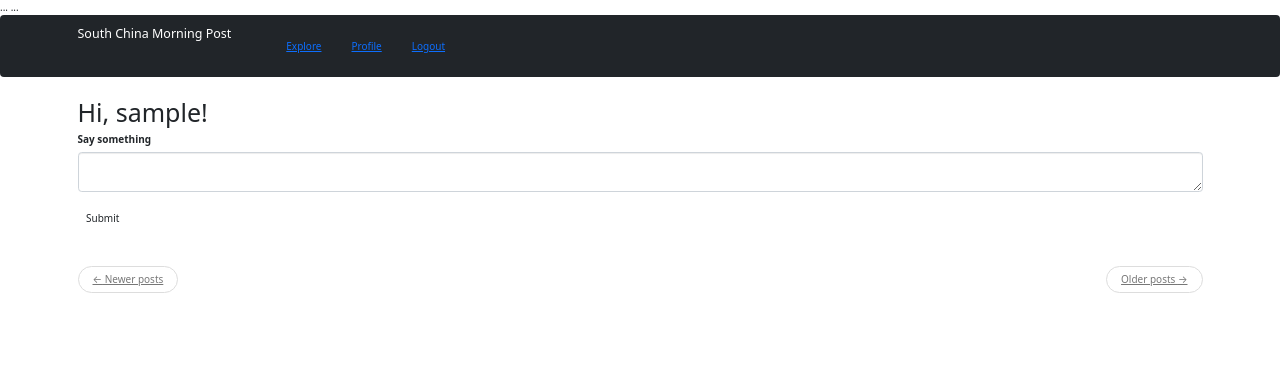
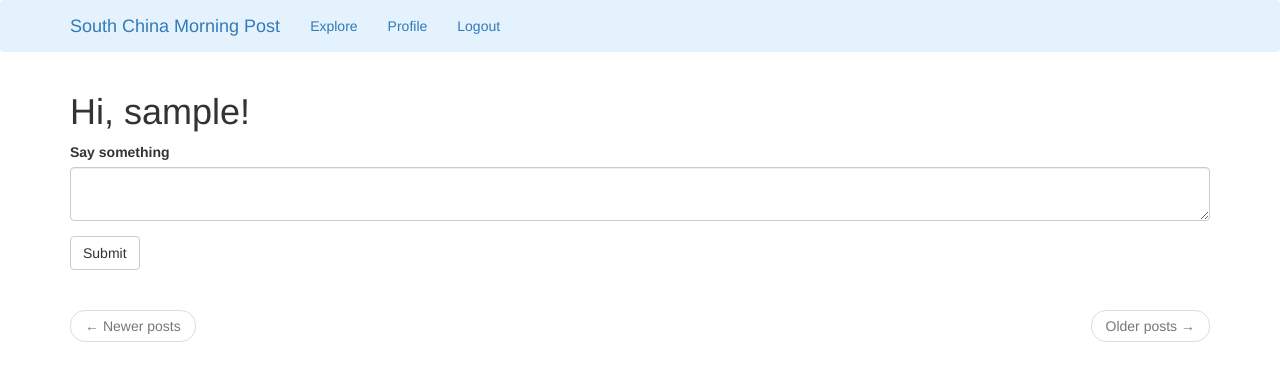
Before and after one commit to AlanChau132/EA, a Flask app: page / in a window 1280 px wide. Shown: the top 381 px of the page. Run offline with Flask 3, Linux system fonts and the light colour scheme; the visitor is signed in with stand-in values (Sample User, id 1); data comes from the database, SQL or seed files in the repository; data that the repository does not hold is empty; some libraries are stand-ins or nearby versions.

Commit message:
changes style

```diff
--- a/app/templates/base.html.j2
+++ b/app/templates/base.html.j2
@@ -7,12 +7,8 @@
 {% endif %}
 {% endblock %}
 {% block navbar %}
-<head>
-    ...
-    <link href="{{ url_for('static', filename='styles.css') }}" rel="stylesheet">
-    ...
-</head>
-<nav class="navbar navbar-expand-lg navbar-dark bg-dark">
+
+<nav class="navbar" style="background-color: #e3f2fd;">
     <div class="container">
         <div class="navbar-header">
             <button type="button" class="navbar-toggle collapsed" data-toggle="collapse"
@@ -25,22 +21,24 @@
             <a class="navbar-brand" href="{{ url_for('index') }}">South China Morning Post</a>
         </div>
         <div class="collapse navbar-collapse" id="bs-example-navbar-collapse-1">
-            <ul class="nav navbar-nav navbar-right">
-                {% for category in categories %}
-                <li><a href="{{ url_for('category', category_id=category.id) }}">{{ category.name }}</a></li>
-                {% endfor %}
+            <ul class="nav navbar-nav">
                 <li>
                     <a href="{{ url_for('explore') }}">{{ _('Explore') }}</a>
                 </li>
+            </ul>
+            <ul class="nav navbar-nav navbar-m">
                 {% if current_user.is_anonymous %}
                 <li>
                     <a href="{{ url_for('login') }}">{{ _('Login') }}</a>
                 </li>
                 {% else %}
+                {% for category in categories %}
+                <li><a href="{{ url_for('category', category_id=category.id) }}">{{ category.name }}</a></li>
+                {% endfor %}
                 <li>
                     <a href="{{ url_for('user', username=current_user.username) }}">{{ _('Profile') }}</a>
                 </li>
-                <li>
+                <li class="nav navbar-nav navbar-right">
                     <a href="{{ url_for('logout') }}">{{ _('Logout') }}</a>
                 </li>
                 {% endif %}
```
